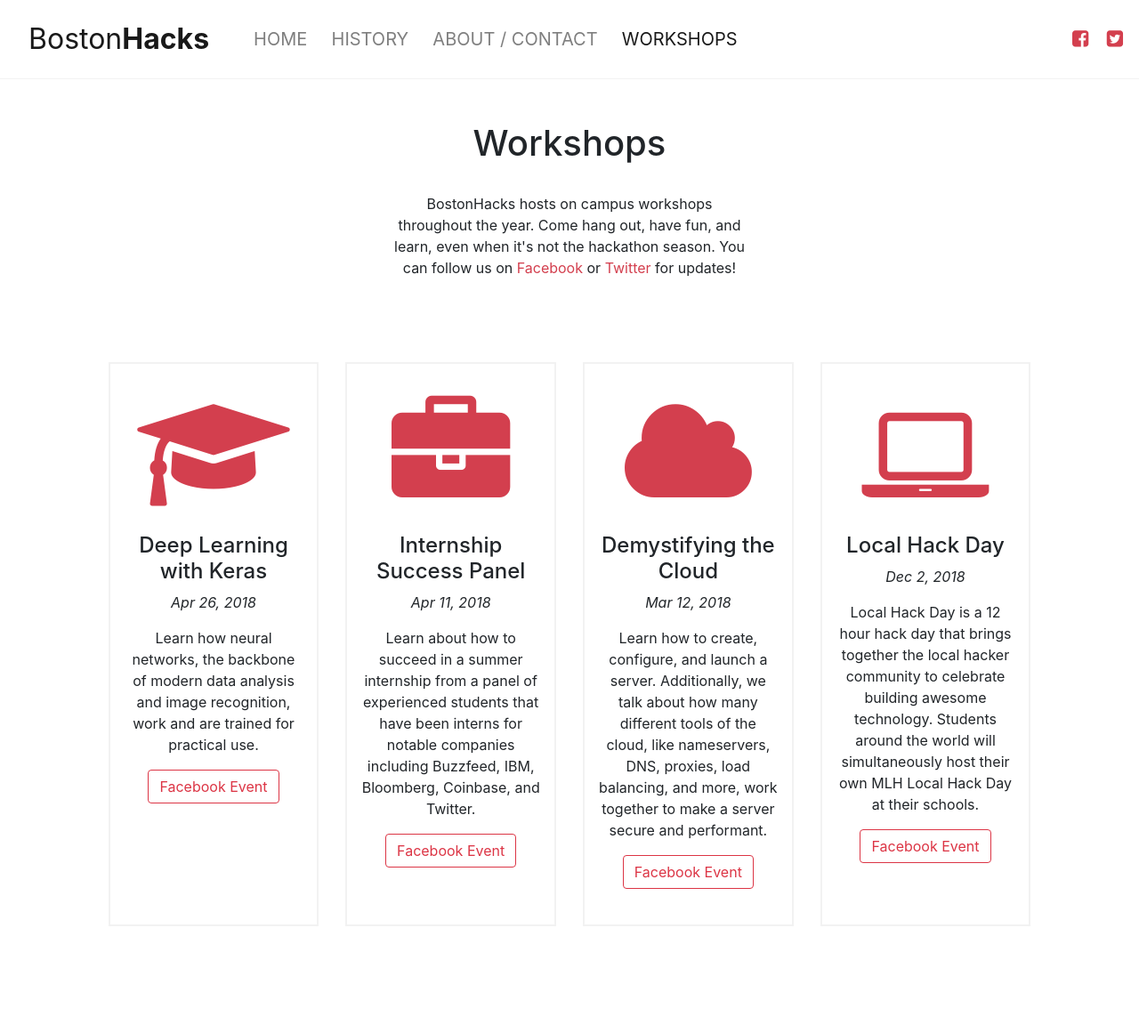
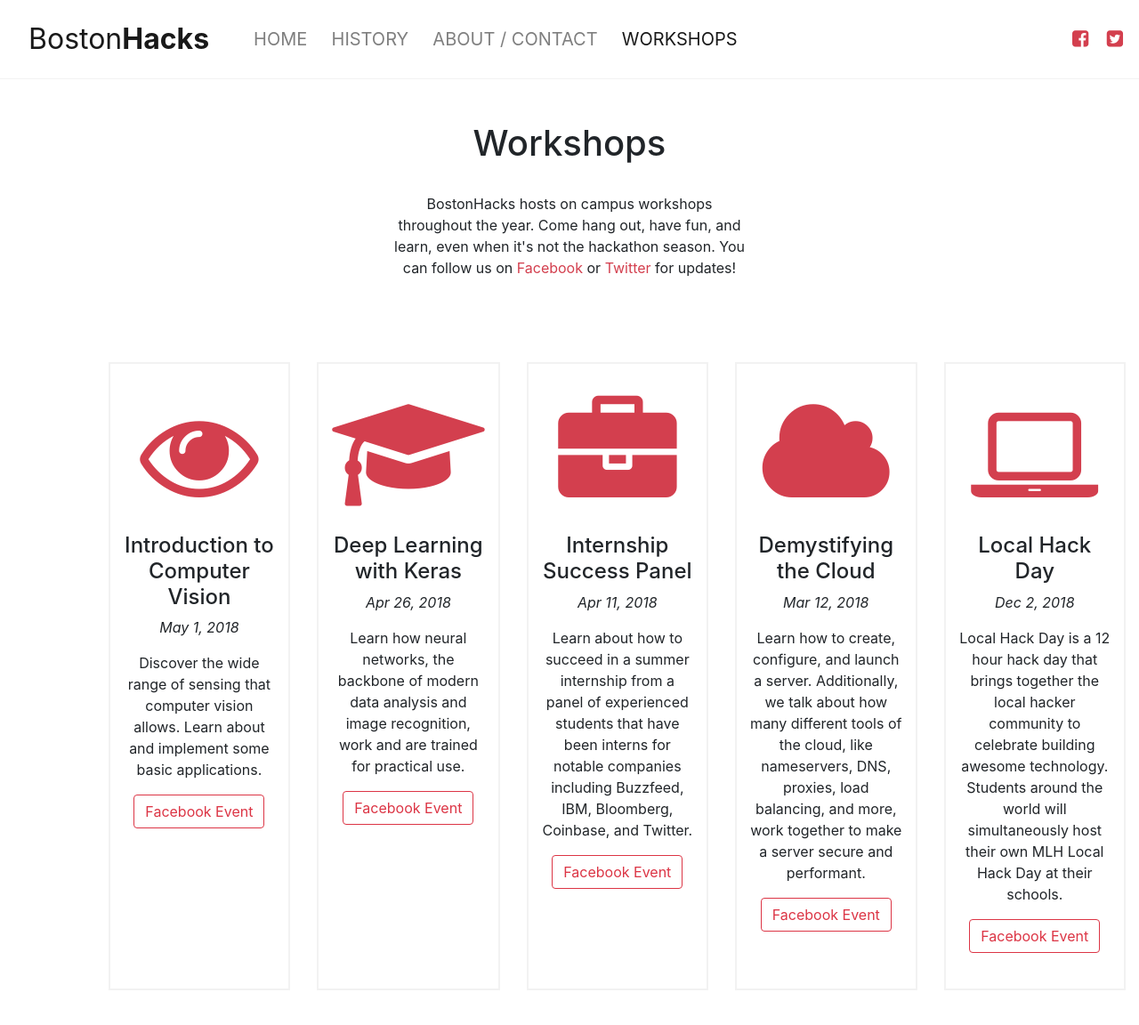
Before and after one commit to make-bu/bostonhacks, a Jekyll site: the page built from workshops.md, in a window 1280 px wide and 1160 px high. Shown: the top 1152 px of the window at 89% size. Built offline with Jekyll 4.4.1, drawn with Linux system fonts in a browser that asks for light colours; nearby versions of some CDN libraries.

Commit message:
Added CV workshop

```diff
--- a/workshops.md
+++ b/workshops.md
@@ -3,6 +3,12 @@ layout: workshops
 title: Workshops
 permalink: /workshops/
 pastWorkshops:
+  -
+   name: Introduction to Computer Vision
+   date: May 1, 2018
+   description: Discover the wide range of sensing that computer vision allows. Learn about and implement some basic applications.
+   facebook_event: https://www.facebook.com/events/1676129599169111/
+   icon: fa-eye
   -
    name: Deep Learning with Keras
    date: Apr 26, 2018
```
